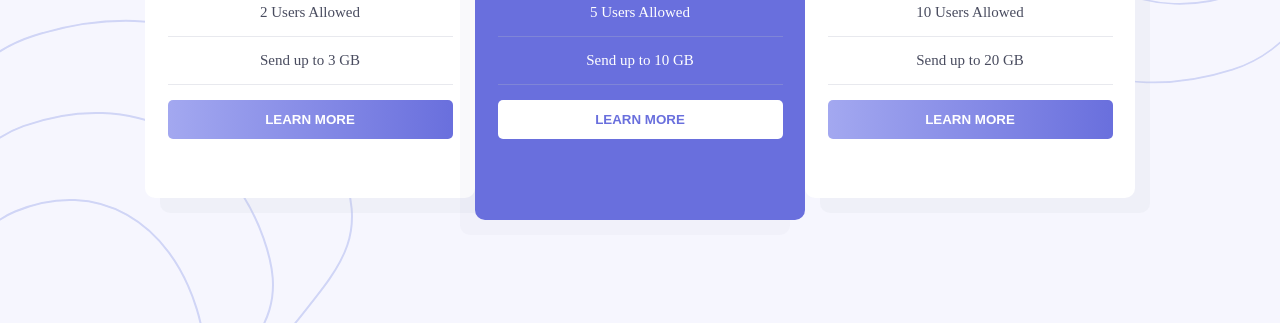
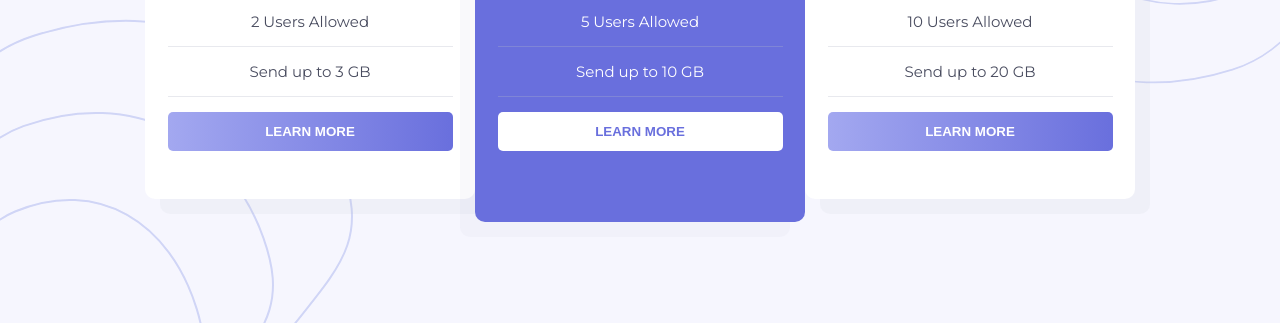
Before and after one commit to Nickblaq/price-component, a plain HTML site: page index.html in a window 1280 px wide. Shown: the part 477-800 px from the top of the page. Drawn offline with Linux system fonts and the light colour scheme.

Commit message:
goggle fonts

```diff
--- a/css/main.css
+++ b/css/main.css
@@ -1,6 +1,6 @@
 body{
 	margin: 0 auto;
-	font-family: poppins;
+	font-family: 'Montserrat', poppins;
 	font-size: 15px;
 	background-image: url('../images/bg-top.svg');
 	background-repeat: no-repeat;
--- a/index.html
+++ b/index.html
@@ -6,8 +6,9 @@
 
   <link rel="icon" type="image/png" sizes="32x32" href="./images/favicon-32x32.png">
 	<link rel="stylesheet" type="text/css" href="./css/main.css">
+	<link rel="stylesheet" href="https://fonts.googleapis.com/css?family=Montserrat">
 
-  <title>Frontend Mentor | [Challenge Name Here]</title>
+  <title>Frontend Mentor | Pricing Component</title>
 
 </head>
 <body>
```
